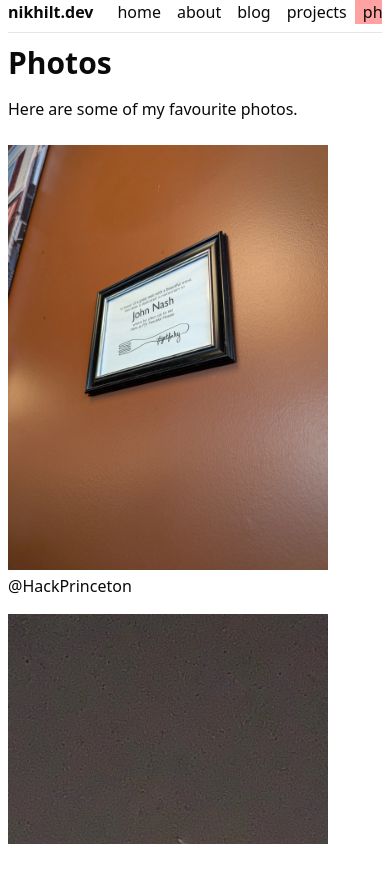
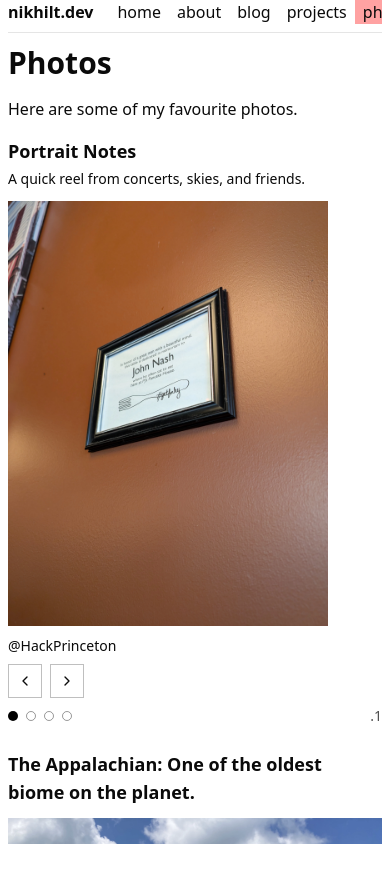
Before and after one commit to NikhilTirunagiri/nt-pf, a Next.js app: page /photos in a window 390 px wide. Shown: the top 882 px of the page. Before the commit the page ends 844 px from the top, so only its background shows below. Built offline with nearby package versions, Linux system fonts and the light colour scheme; a web font is replaced by a local one.

Commit message:
carousel for phots page

```diff
--- a/src/app/(main)/photos/page.tsx
+++ b/src/app/(main)/photos/page.tsx
@@ -1,64 +1,99 @@
-"use client"
+"use client";
 
-import Sidebar from "@/components/Sidebar";
-import Topbar from "@/components/Topbar";
+import PhotoCarousel, { type PhotoSlide } from "@/components/PhotoCarousel";
 
+const singlePhotos: PhotoSlide[] = [
+  {
+    src: "/photos/john-nash.webp",
+    alt: "john-nash",
+    caption: "@HackPrinceton",
+  },
+  {
+    src: "/photos/james-webb.webp",
+    alt: "james-webb",
+    caption: "A picture of James-Webb Telescope launch 10,000+ miles away from my view.",
+    detail: "Shot on OnePlus 6",
+  },
+  {
+    src: "/photos/metallica.webp",
+    alt: "metallica",
+    caption: "\\m/ James & Kirk from Metallica.",
+    detail:
+      "Kirk is playing Greeny, the legendary guitar once owned by Peter Green and Gary Moore.",
+  },
+  {
+    src: "/photos/bagheera.webp",
+    alt: "bagheera",
+    caption: "@Shenandoah",
+    detail: "My friend Bagheera likes to stargaze.",
+  },
+];
 
-export default function Home(){
-    return(
-        <div className="max-w-5xl">
-        <h1 className="text-3xl font-bold pb-4">Photos</h1>
-        <p>Here are some of my favourite photos.</p>
-        <br/>
-        <div className="gap-3 min-h-screen">
-            <div className="pb-4 flex flex-col md:flex-row md:items-end">
-                <img src="/photos/john-nash.webp" alt="john-nash"  className="w-full max-w-xs md:max-w-none md:h-175 md:w-150" />
-                <p className="pt-1 md:pt-0 md:pl-2">@HackPrinceton</p>
-            </div>
-            <div className="flex flex-col md:flex-row md:items-end">
-                <img src="/photos/james-webb.webp" alt="james-webb"  className="w-full max-w-xs md:max-w-none md:h-175 md:w-150" />
-                <p className="pt-1 md:pt-0 md:pl-2">a picture of James-Webb Telescope launch 10,000+ miles away from my view. <br/>Shot on OnePlus 6</p>
-            </div>
-            <div className="flex flex-col md:flex-row pt-4 md:items-end">
-                <img src="/photos/metallica.webp" alt="metallica"  className="w-full max-w-xs md:max-w-none md:h-175 md:w-150" />
-                <p className="pt-1 md:pt-0 md:pl-2">\m/ <br/> James & Kirk from metallica <br/> Kirk is playing ‘Greeny,’ the legendary guitar once owned by Peter Green and Gary Moore.</p>
-            </div>
-            <div className="flex flex-col md:flex-row pt-4 md:items-end">
-                <img src="/photos/bagheera.webp" alt="bagghi"  className="w-full max-w-xs md:max-w-none md:h-175 md:w-150" />
-                <p className="pt-1 md:pt-0 md:pl-2">@shenandoah <br/> my friend Bagheera likes to star gaze</p>
-            </div>
-            <div className="flex flex-col pt-4">
-                <p className="text-lg font-semibold">The Appalachian: One of the oldest biome on the planet.</p>
-                    <div className="flex flex-col md:flex-row md:items-end" >
-                    <img src="/photos/appalachian-1.webp" alt="appalachian-1"  className="pb-2 max-w-full" />
-                    <p className="md:pl-2 mb-1 text-lg ">.1</p>
-                    </div>
-                    <div className="flex flex-col md:flex-row md:items-end" >
-                    <img src="/photos/appalachian-2.webp" alt="appalachian-2"  className="pb-2 max-w-full" />
-                    <p className="md:pl-2 mb-1 text-lg ">.2</p>
-                    </div>
-                    <div className="flex flex-col md:flex-row md:items-end" >
-                    <img src="/photos/appalachian-3.webp" alt="appalachian-3"  className="pb-2 max-w-full" />
-                    <p className="md:pl-2 mb-1 text-lg ">.3</p>
-                    </div>
-                    <div className="flex flex-col md:flex-row md:items-end" >
-                    <img src="/photos/appalachian-4.webp" alt="appalachian-4"  className="pb-2 max-w-full" />
-                    <p className="md:pl-2 mb-1 text-lg ">.4</p>
-                    </div>
+const appalachianPhotos: PhotoSlide[] = [
+  {
+    src: "/photos/appalachian-1.webp",
+    alt: "appalachian-1",
+    caption: ".1",
+  },
+  {
+    src: "/photos/appalachian-2.webp",
+    alt: "appalachian-2",
+    caption: ".2",
+  },
+  {
+    src: "/photos/appalachian-3.webp",
+    alt: "appalachian-3",
+    caption: ".3",
+  },
+  {
+    src: "/photos/appalachian-4.webp",
+    alt: "appalachian-4",
+    caption: ".4",
+  },
+];
 
-            </div>
-            <div className="flex flex-col pt-4">
-                <p className="text-lg font-semibold">Shenandoah</p>
-                <div className="flex flex-col md:flex-row md:items-end" >
-                    <img src="/photos/shenandoah-1.webp" alt="shenandoah-1"  className="pb-2 max-w-full" />
-                    <p className="md:pl-2 mb-1 text-lg">.1</p>
-                </div>
-                <div className="flex flex-col md:flex-row md:items-end" >
-                    <img src="/photos/shenandoah-2.webp" alt="shenandoah-2"  className="pb-2 max-w-full" />
-                    <p className="md:pl-2 mb-1 text-lg ">.2</p>
-                </div>
-            </div>
-        </div>
-        </div>
-    );
+const shenandoahPhotos: PhotoSlide[] = [
+  {
+    src: "/photos/shenandoah-1.webp",
+    alt: "shenandoah-1",
+    caption: ".1",
+  },
+  {
+    src: "/photos/shenandoah-2.webp",
+    alt: "shenandoah-2",
+    caption: ".2",
+  },
+];
+
+export default function Home() {
+  return (
+    <div className="max-w-5xl">
+      <h1 className="pb-4 text-3xl font-bold">Photos</h1>
+      <p>Here are some of my favourite photos.</p>
+
+      <div className="min-h-screen gap-3 pt-4">
+        <PhotoCarousel
+          title="Portrait Notes"
+          description="A quick reel from concerts, skies, and friends."
+          slides={singlePhotos}
+          imageClassName="w-full max-w-xs md:max-w-none md:h-175 md:w-150"
+          className="pb-4"
+        />
+
+        <PhotoCarousel
+          title="The Appalachian: One of the oldest biome on the planet."
+          slides={appalachianPhotos}
+          imageClassName="max-w-full"
+          className="pt-2"
+        />
+
+        <PhotoCarousel
+          title="Shenandoah"
+          slides={shenandoahPhotos}
+          imageClassName="max-w-full"
+          className="pt-2"
+        />
+      </div>
+    </div>
+  );
 }
```
